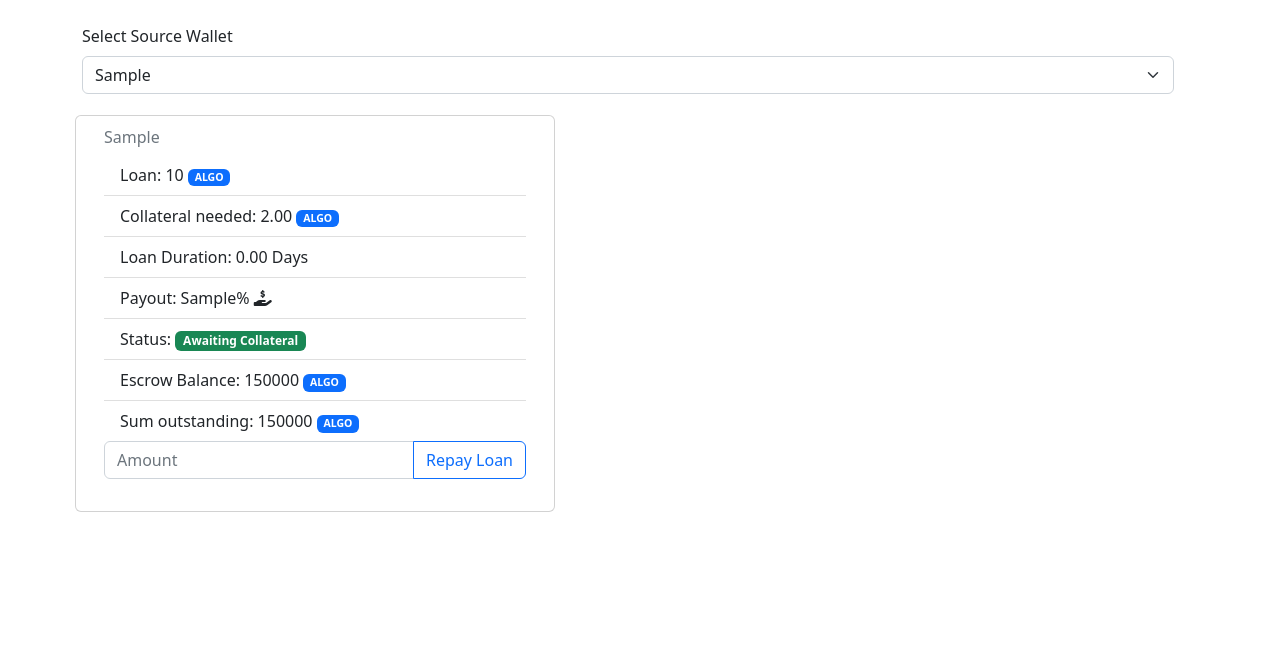
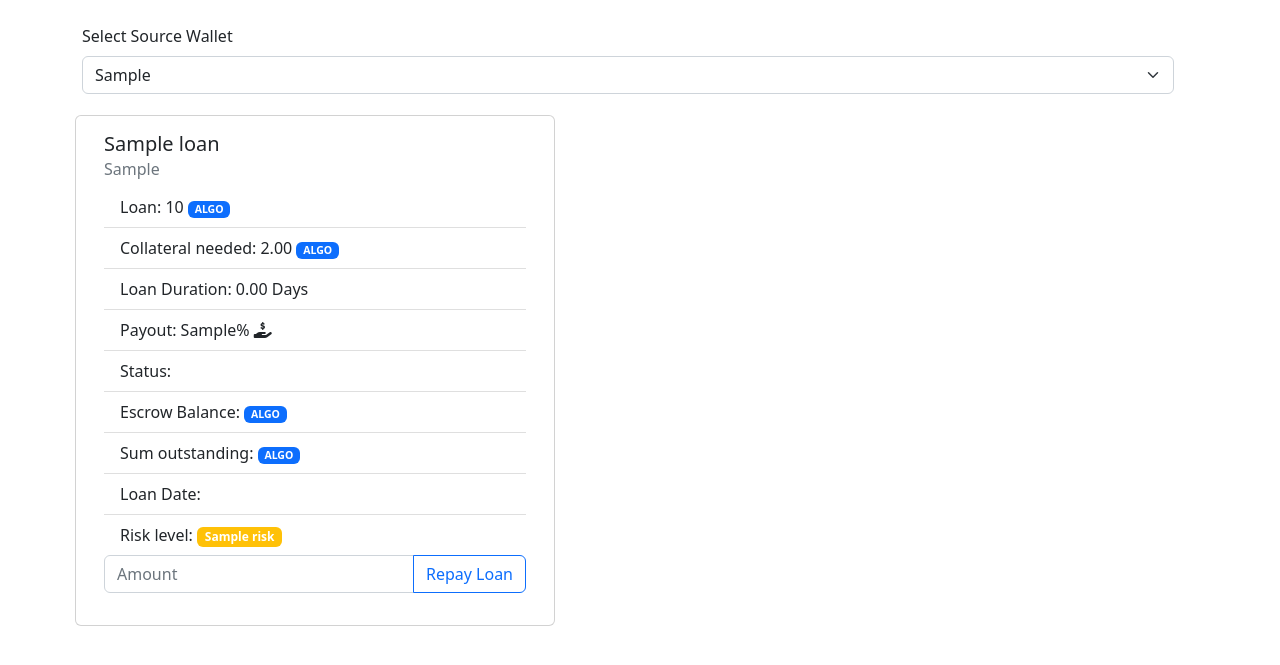
Before and after one commit to hack2022team/backend, a Flask app: template templates/wallet.html in a window 1280 px wide. Shown: the part 56-721 px from the top of the page. Run offline with Flask 2, Linux system fonts and the light colour scheme; the template is opened without the code that fills it: most values are stand-ins (such as "Sample title", 1, 10 or a date in 2020); some libraries are stand-ins or nearby versions.

Commit message:
Added loan details

```diff
--- /dev/null
+++ b/templates/components/loan_details.html
@@ -0,0 +1,24 @@
+<h5 class="card-title">{% print(l['name']) %}</h5>
+<h6 class="card-subtitle mb-2 text-muted">{% print(l['escrow_wallet']) %}</h6>
+<ul class="list-group list-group-flush">
+    <li class="list-group-item">Loan: {% print(l['sum']) %} <small><span class="badge bg-primary">ALGO</span></small>
+    </li>
+    <li class="list-group-item"><a data-bs-toggle="tooltip" data-bs-title="We calculate 20% collateral for the loan.">Collateral
+        needed:</a> {% print("{:.2f}".format(l['sum']*0.2)) %} <small><span class="badge bg-primary">ALGO</span></small>
+    </li>
+    <li class="list-group-item">Loan Duration: {% print( "{:.2f}".format(l['loan_duration']/86400)) %} Days</li>
+    <li class="list-group-item">Payout: {% print(l['max_fees']) %}% <a data-bs-toggle="tooltip"
+                                                                       data-bs-title="This is equivalent to {% print("{:.2f}".format(l['sum']*0.2*0.01)) %} ALGO"><i
+            class="fa-solid fa-hand-holding-dollar"></i></a></li>
+    <li class="list-group-item">Status: <span
+            class="badge bg-success">{% print(c_data[l['escrow_wallet']]['state']) %}</span></li>
+    <li class="list-group-item">Escrow Balance: {% print(c_data[l['escrow_wallet']]['escrow_value']/1000/1000) %}
+        <small><span class="badge bg-primary">ALGO</span></small></li>
+    <li class="list-group-item">Sum
+        outstanding: {% print((c_data[l['escrow_wallet']]['credit'] - c_data[l['escrow_wallet']]['escrow_value'] - c_data[l['escrow_wallet']]['security_giver_goal_sum'])/1000/1000) %}
+        <small><span class="badge bg-primary">ALGO</span></small></li>
+    <li class="list-group-item">Loan Date: {% print(c_data[l['escrow_wallet']]['credit_start']) %} </li>
+    <li class="list-group-item"><a data-bs-toggle="tooltip"
+                                   data-bs-title="The submitter conducts a self assessment for the risk associated with the loan.">Risk
+        level:</a> <span class="badge bg-warning">{% print(l['risk']) %}</span></li>
+</ul>
--- a/templates/wallet.html
+++ b/templates/wallet.html
@@ -30,28 +30,7 @@
         {% for l in loans %}
             <div class="card" style="width: 30rem; margin: 5px">
                 <div class="card-body">
-                    <h6 class="card-subtitle mb-2 text-muted">{% print(l['escrow_wallet']) %}</h6>
-                    <ul class="list-group list-group-flush">
-                        <li class="list-group-item">Loan: {% print(l['sum']) %} <small><span class="badge bg-primary">ALGO</span></small>
-                        </li>
-                        <li class="list-group-item"><a data-bs-toggle="tooltip"
-                                                       data-bs-title="We calculate 20% collateral for the loan.">Collateral
-                            needed:</a> {% print("{:.2f}".format(l['sum']*0.2)) %} <small><span
-                                class="badge bg-primary">ALGO</span></small>
-                        </li>
-                        <li class="list-group-item">Loan
-                            Duration: {% print( "{:.2f}".format(l['loan_duration']/86400)) %} Days
-                        </li>
-                        <li class="list-group-item">Payout: {% print(l['max_fees']) %}% <a data-bs-toggle="tooltip"
-                                                                                           data-bs-title="This is equivalent to {% print("{:.2f}".format(l['sum']*0.2*0.01)) %} ALGO"><i
-                                class="fa-solid fa-hand-holding-dollar"></i></a></li>
-                        <li class="list-group-item">Status: <span class="badge bg-success">Awaiting Collateral</span>
-                        </li>
-                        <li class="list-group-item">Escrow Balance: 150000 <small><span
-                                class="badge bg-primary">ALGO</span></small></li>
-                        <li class="list-group-item">Sum outstanding: 150000 <small><span
-                                class="badge bg-primary">ALGO</span></small></li>
-                    </ul>
+                    {% include('components/loan_details.html') %}
                     <form>
                         <div class="input-group mb-3" id="payment-code-{% print(l['id']) %}">
                             <input type="text" class="form-control" placeholder="Amount"
```
Also changed, not shown: templates/loan_overview.html (+1 -15 lines).
